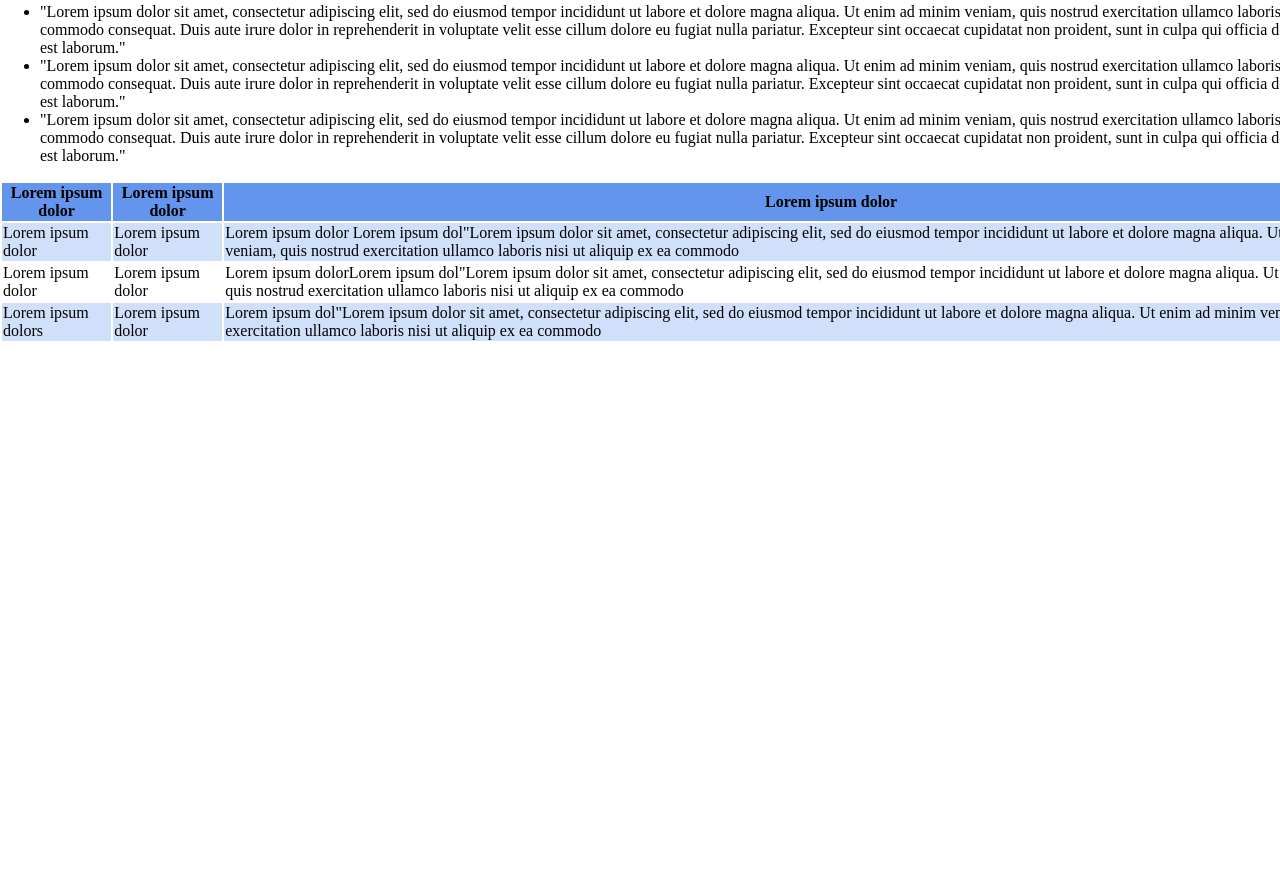
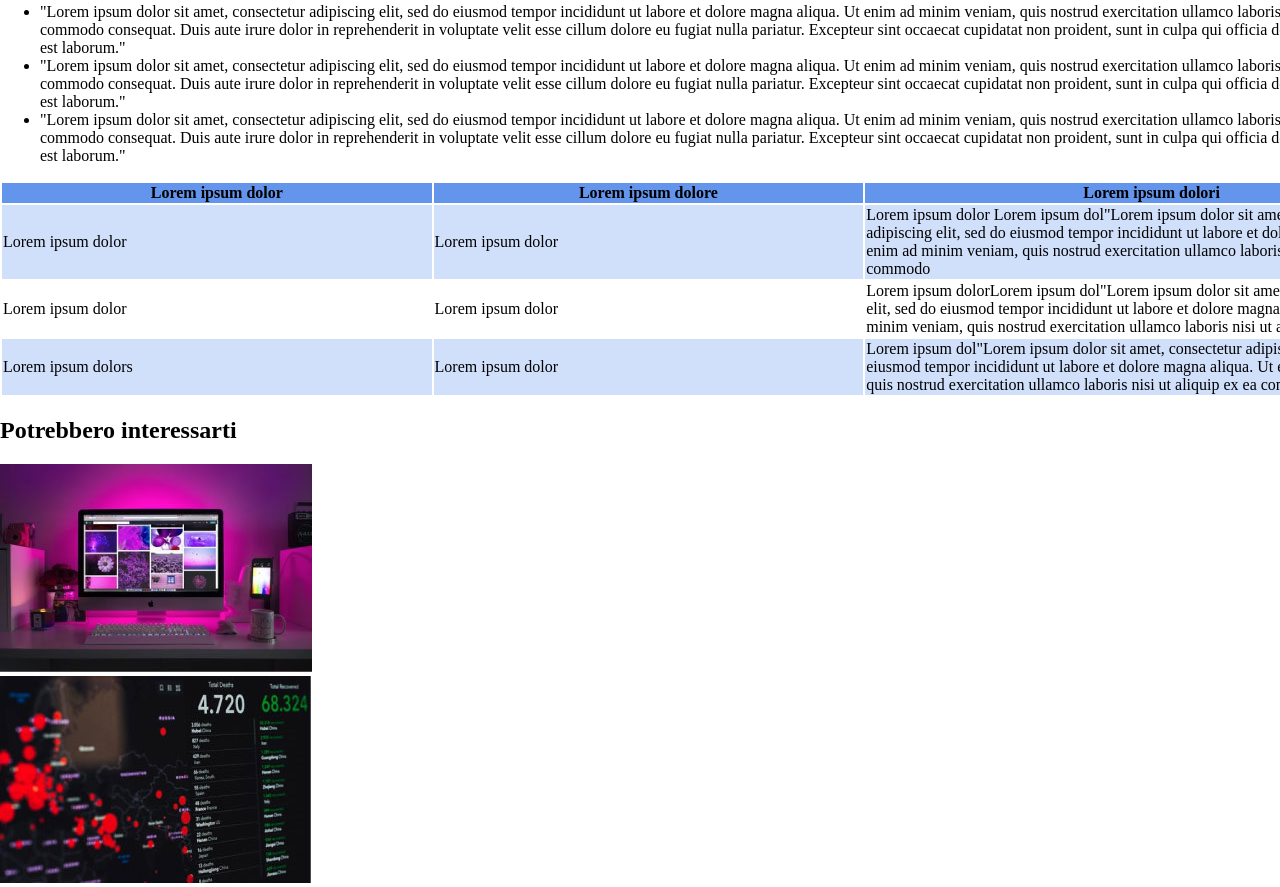
Before and after one commit to manueledigregorio/html-css-booleaner, a plain HTML site: page index.html in a window 1280 px wide. Shown: the part 770-1657 px from the top of the page. Before the commit the page ends 1113 px from the top, so only its background shows below. Drawn offline with Linux system fonts and the light colour scheme; a script that the page names is missing.

Commit message:
completed

```diff
--- a/css/style.css
+++ b/css/style.css
@@ -1,34 +1,36 @@
-body{
+body {
   margin: 0;
   padding: 0;
 }
-
-header{
+header {
   background-color: dodgerblue;
-    height:100px;
-    background-image:url(../img/pattern.png) ;
-    background-repeat:repeat-x;
+  height: 100px;
+  background-image: url(../img/pattern.png);
+  background-repeat: repeat-x;
   background-size: auto 200px;
 }
+h1 {
+  margin-bottom: 0;
+}
 
-.container{
+.container {
   width: 1440px;
   margin: auto;
 }
 
- .logo{
+.logo {
   width: 200px;
   margin-top: 40px;
 }
 
- h1{
-   margin-bottom: 0;
- }
-
- .blu{
+.blu {
   width: 50%;
   background-color: rgba(100, 148, 237, 0.3);
 }
- .title-color{
+.title-color {
   background-color: cornflowerblue;
 }
+
+.row {
+  width: 30%;
+}
--- a/index.html
+++ b/index.html
@@ -9,6 +9,7 @@
     <script src="main.js"></script>
   </head>
   <body>
+    <!-- Parte iniziale header comprende il logo-->
     <header>
       <div class="container">
         <img src="img/logo.svg" class="logo" />
@@ -36,6 +37,7 @@
             sarumlomorem insum dolor sit amet.
           </p>
         </section>
+        <!-- paragrafo con una lista non ordinata -->
         <section>
           <p>
             Lorem ipsum dolor sit amet, consectetur adipiscing elit, sed do
@@ -90,36 +92,39 @@
             </li>
           </ul>
         </section>
+                <!--tabbella lorem  -->
         <section>
           <table>
             <tr class="title-color">
-              <th>Lorem ipsum dolor</th>
-              <th>Lorem ipsum dolor</th>
-              <th>Lorem ipsum dolor</th>
+              <th class="row">Lorem ipsum dolor</th>
+              <th class="row">Lorem ipsum dolore</th>
+              <th>Lorem ipsum dolori</th>
             </tr>
             <tr class="blu">
               <td>Lorem ipsum dolor</td>
               <td>Lorem ipsum dolor</td>
-              <td>Lorem ipsum dolor Lorem ipsum dol"Lorem ipsum dolor sit amet, consectetur
-                adipiscing elit, sed do eiusmod tempor incididunt ut labore et
-                dolore magna aliqua. Ut enim ad minim veniam, quis nostrud
-                exercitation ullamco laboris nisi ut aliquip ex ea commodo </td>
+              <td>
+                Lorem ipsum dolor Lorem ipsum dol"Lorem ipsum dolor sit amet,
+                consectetur adipiscing elit, sed do eiusmod tempor incididunt ut
+                labore et dolore magna aliqua. Ut enim ad minim veniam, quis
+                nostrud exercitation ullamco laboris nisi ut aliquip ex ea
+                commodo
+              </td>
             </tr>
             <tr>
               <td>Lorem ipsum dolor</td>
               <td>Lorem ipsum dolor</td>
-              <td>Lorem ipsum dolorLorem ipsum dol"Lorem ipsum dolor sit amet, consectetur
-                adipiscing elit, sed do eiusmod tempor incididunt ut labore et
-                dolore magna aliqua. Ut enim ad minim veniam, quis nostrud
-                exercitation ullamco laboris nisi ut aliquip ex ea commodo </td>
+              <td>
+                Lorem ipsum dolorLorem ipsum dol"Lorem ipsum dolor sit amet,
+                consectetur adipiscing elit, sed do eiusmod tempor incididunt ut
+                labore et dolore magna aliqua. Ut enim ad minim veniam, quis
+                nostrud exercitation ullamco laboris nisi ut aliquip ex ea
+                commodo
+              </td>
             </tr>
             <tr class="blu">
-              <td>
-                Lorem ipsum dolors
-              </td>
-              <td>
-                Lorem ipsum dolor
-              </td>
+              <td>Lorem ipsum dolors</td>
+              <td>Lorem ipsum dolor</td>
               <td>
                 Lorem ipsum dol"Lorem ipsum dolor sit amet, consectetur
                 adipiscing elit, sed do eiusmod tempor incididunt ut labore et
@@ -129,6 +134,12 @@
             </tr>
           </table>
 
+          <h2>Potrebbero interessarti</h2>
+          <div>
+                    <!--IMG finali -->
+            <img src="img/monitor.jpg" />
+          </div>
+          <img src="img/graph.jpg" />
         </section>
       </div>
     </main>
```
Also changed, not shown: 1 other file. Lines whose indentation alone changed are shown as unchanged.
